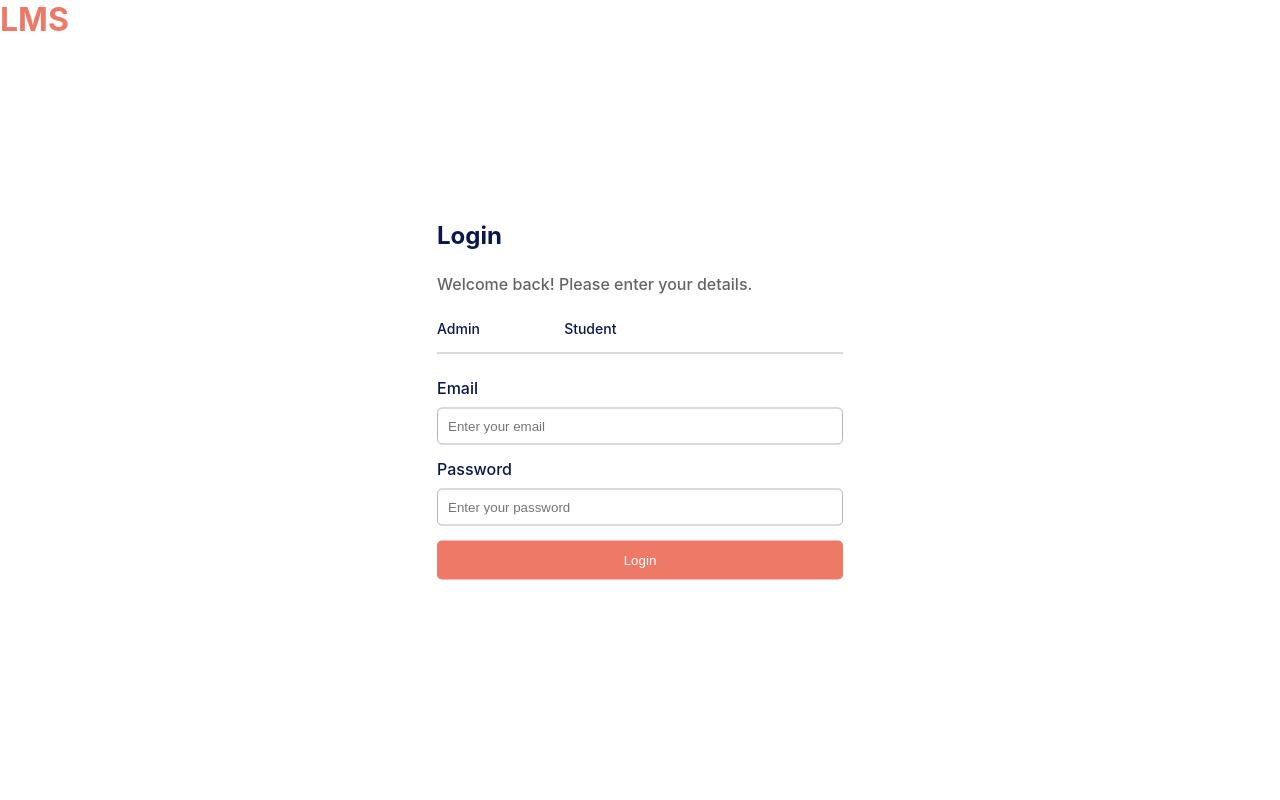
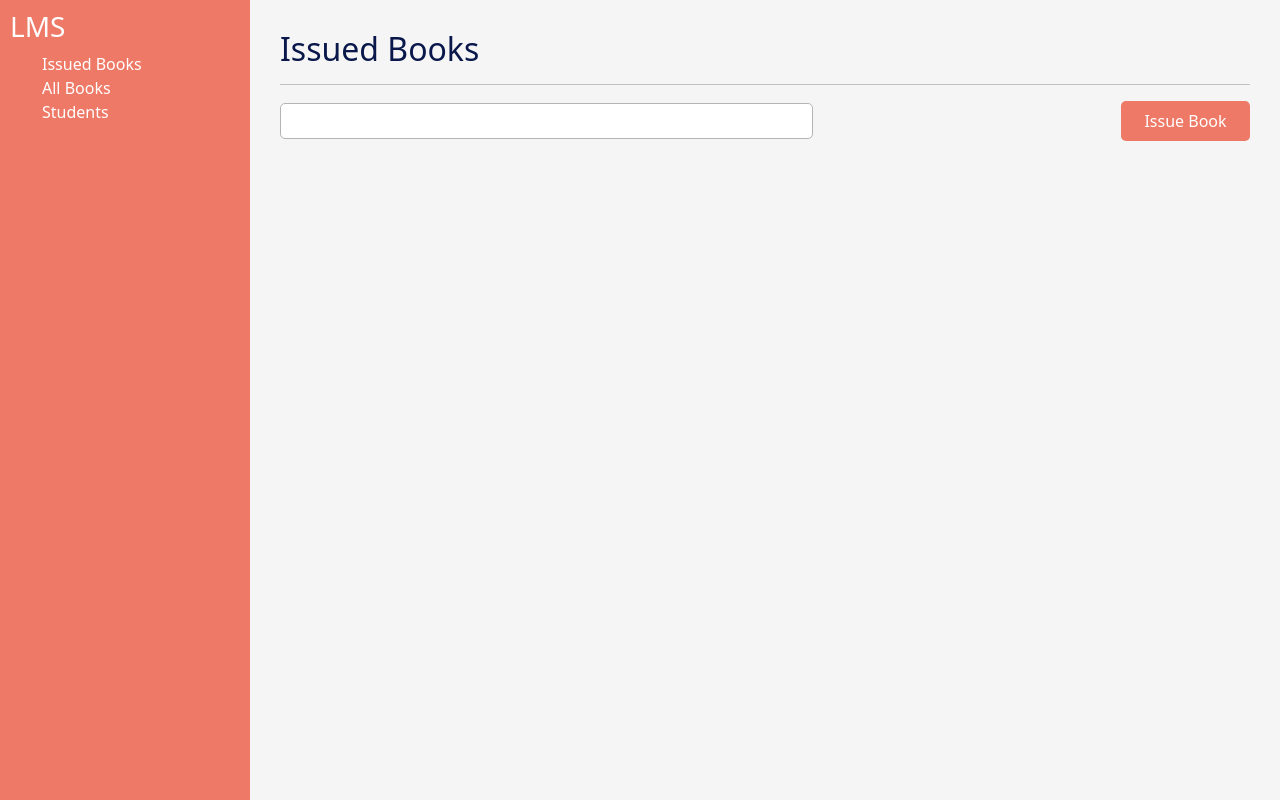
Before and after one commit to midhuns-aot/freshers-main-project-lms-, a React (Create React App) app in the folder lms/: page /adminpage in a window 1280 px wide. Built offline with nearby package versions, Linux system fonts and the light colour scheme.

Commit message:
fifth commit

```diff
--- a/lms/package.json
+++ b/lms/package.json
@@ -6,8 +6,13 @@
     "@testing-library/jest-dom": "^5.16.5",
     "@testing-library/react": "^13.4.0",
     "@testing-library/user-event": "^13.5.0",
+    "bootstrap": "^5.2.2",
     "react": "^18.2.0",
+    "react-bootstrap": "^2.6.0",
     "react-dom": "^18.2.0",
+    "react-icons": "^4.6.0",
+    "react-router": "^6.4.3",
+    "react-router-dom": "^6.4.3",
     "react-scripts": "5.0.1",
     "web-vitals": "^2.1.4"
   },
--- a/lms/public/index.html
+++ b/lms/public/index.html
@@ -39,5 +39,11 @@
       To begin the development, run `npm start` or `yarn start`.
       To create a production bundle, use `npm run build` or `yarn build`.
     -->
+    <link
+  rel="stylesheet"
+  href="https://cdn.jsdelivr.net/npm/bootstrap@5.2.2/dist/css/bootstrap.min.css"
+  integrity="sha384-Zenh87qX5JnK2Jl0vWa8Ck2rdkQ2Bzep5IDxbcnCeuOxjzrPF/et3URy9Bv1WTRi"
+  crossorigin="anonymous"
+/>
   </body>
 </html>
--- a/lms/src/App.js
+++ b/lms/src/App.js
@@ -1,9 +1,21 @@
-import Loginpage from './Components/Loginpage';
+import Loginpage from './Components/LoginPage/Loginpage';
+import Issuedbooks from "./Components/IssuedBookPage/Issuedbooks";
 import './App.css';
+import React from 'react';
+import { BrowserRouter, Route, Routes} from 'react-router-dom';
 
 function App() {
   return (
-    <Loginpage />
+  <div>
+      <BrowserRouter>
+        <Routes>
+        <Route path='/login' element= {Loginpage()} />
+        <Route path='/adminpage' element= {Issuedbooks()} />
+
+        </Routes>
+      </BrowserRouter>
+    </div>
+
 
   );
 }
--- /dev/null
+++ b/lms/src/Components/IssuedBookPage/Issuedbook.css
@@ -0,0 +1,66 @@
+* {
+  margin: 0;
+  padding: 0;
+}
+.Container {
+  width: 100%;
+  height: 100vh;
+  display: grid;
+  grid-template-columns: 250px auto;
+}
+.navbars {
+  background: #ed7966;
+  padding: 10px;
+  display: flex;
+  flex-direction: column;
+}
+h3 {
+  font-weight: 800;
+  font-size: 24px;
+  line-height: 29px;
+  color: #ffffff;
+}
+
+ul {
+  list-style-type: none;
+}
+
+.nav-item {
+  text-decoration: none;
+  font-weight: 500;
+  font-size: 16px;
+  line-height: 19px;
+
+  color: #ffffff;
+}
+
+h2 {
+  font-weight: 600;
+  font-size: 20px;
+  line-height: 24px;
+  color: #09174a;
+}
+
+.body-div {
+  padding: 30px;
+  background: #F5F5F5;
+}
+
+.search-box {
+  display: flex;
+  justify-content: space-between;
+  align-items: center;
+}
+.text-feild {
+  padding: 5px 150px;
+}
+.issue-book-btn {
+  width: 129px;
+  height: 40px;
+  left: 1244px;
+  top: 114px;
+
+  background: #ed7966;
+  border-radius: 5px;
+  border: none;
+}
--- /dev/null
+++ b/lms/src/Components/IssuedBookPage/Issuedbooks.js
@@ -0,0 +1,32 @@
+import React from 'react'
+import './Issuedbook.css'
+
+function Issuedbooks() {
+  return (
+    <div className='Container'>
+
+        <div className='navbars'>
+            <h3>LMS</h3>
+            <ul>
+                <li> <a className='nav-item' href="isuuedBooks"> Issued Books</a></li>
+                <li> <a className='nav-item' href="allBooks"> All Books</a></li>
+                <li> <a className='nav-item' href="students">Students</a></li>
+            </ul>
+        </div>
+
+
+        <div className='body-div'>
+            <h2>Issued Books</h2>
+            <hr />
+            <div className='search-box'>
+                <div>
+                <input type="text" className='text-feild'/>
+                </div>
+                <button className='issue-book-btn'>Issue Book</button>
+            </div>
+        </div>
+    </div>
+  )
+}
+
+export default Issuedbooks
--- a/lms/src/Components/Loginpage.css
+++ b/lms/src/Components/LoginPage/Loginpage.css
@@ -15,23 +15,15 @@
 }
 
 h2,
-p{
+p {
   color: #09174a;
 }
 h1 {
   color: #ed7966;
 }
 
-.welcome{
+.welcome {
   color: #646464;
-}
-
-a{
-  text-decoration: none;
-  font-weight: 500;
-  font-size: 14px;
-  line-height: 17px;
-  color: #09174a;
 }
 
 p {
@@ -57,7 +49,7 @@ button {
   top: 618px;
 
   background: #ed7966;
-  color: #FFFFFF;
+  color: #ffffff;
   border-radius: 5px;
   border: none;
   margin-top: 15px;
@@ -73,6 +65,19 @@ button {
   padding-bottom: 15px;
 }
 
-.student{
-    padding-left: 80px;
+.adm {
+  text-decoration: none;
+  font-weight: 500;
+  font-size: 14px;
+  line-height: 17px;
+  color: #09174a;
 }
+
+.student {
+  padding-left: 80px;
+  text-decoration: none;
+  font-weight: 500;
+  font-size: 14px;
+  line-height: 17px;
+  color: #09174a;
+}
--- /dev/null
+++ b/lms/src/Components/LoginPage/Loginpage.js
@@ -0,0 +1,83 @@
+import React, { useState } from "react";
+import "./Loginpage.css";
+
+function Loginpage() {
+  const [details, setDetails] = useState({ email: "", password: "" });
+  const adminUser = { email: "admin@gmail.com", password: "lll" };
+  const [user, setUser] = useState({ email: "", password: "" });
+
+
+  const Login = (details) => {
+    console.log("Details");
+    if (
+      details.email === adminUser.email &&
+      details.password === adminUser.password
+    ) {
+      console.log("Logged in SucessFully");
+
+      setUser({
+        email: details.email,
+        password: details.password,
+      });
+    }else{
+      alert("ERROR")
+    }
+  };
+
+  const submitHandler = (e) => {
+    e.preventDefault()
+    // navigate('/adminpage')
+    Login(details);
+  };
+  return (
+    <div>
+      <div className="container">
+        <h1>LMS</h1>
+        <div className="center-main-division">
+          <h2>Login</h2>
+          <p className="welcome">Welcome back! Please enter your details.</p>
+          <div className="link-div">
+            <p>
+              <a className="adm" href="adm">Admin</a>
+              <a className="student" href="std">
+                Student
+              </a>
+            </p>
+          </div>
+
+          <form onSubmit={submitHandler}>
+            <p>
+              Email
+              <br />
+              <input
+                type="text"
+                placeholder="Enter your email"
+                onChange={(e) =>
+                  setDetails({ ...details, email: e.target.value })
+                }
+                value={details.email}
+              />
+              <br />
+            </p>
+            <p>
+              Password
+              <br />
+              <input
+                type="password"
+                placeholder="Enter your password"
+                onChange={(e) =>
+                  setDetails({ ...details, password: e.target.value })
+                }
+                value={details.password}
+              />
+              <br />
+            </p>
+            <button type="submit">Login</button>
+          </form>
+        </div>
+      </div>
+    </div>
+);
+}
+
+export default Loginpage;
--- a/lms/src/Components/Loginpage.js
+++ /dev/null
@@ -1,32 +0,0 @@
-import React from "react";
-import "./Loginpage.css";
-
-function Loginpage() {
-  return (
-    <div>
-      <div className="container">
-        <h1>LMS</h1>
-        <div className="center-main-division">
-          <h2>Login</h2>
-          <p className="welcome">Welcome back! Please enter your details.</p>
-          <div className="link-div">
-          <p>  <a href="adm">Admin</a> <a className="student" href="std">Student</a> </p>
-          </div>
-
-          <form>
-            <p htmlFor="Email">Email
-            <br />
-            <input type="text" placeholder="Enter your email" /> <br />
-            </p>
-            <p>Password<br />
-            <input type="password" placeholder="Enter your password" /> <br />
-            </p>
-            <button type="submit">Login</button>
-          </form>
-        </div>
-      </div>
-    </div>
-  );
-}
-
-export default Loginpage;
--- a/lms/src/index.js
+++ b/lms/src/index.js
@@ -3,6 +3,7 @@ import ReactDOM from 'react-dom/client';
 import './index.css';
 import App from './App';
 import reportWebVitals from './reportWebVitals';
+import 'bootstrap/dist/css/bootstrap.min.css';
 
 const root = ReactDOM.createRoot(document.getElementById('root'));
 root.render(
```
Also changed, not shown: 1 other file (tests, documents, lock files or other folders).
